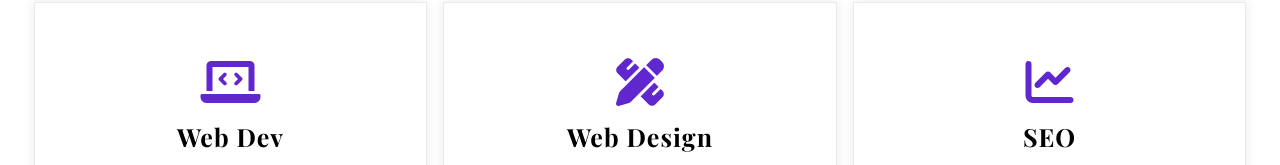
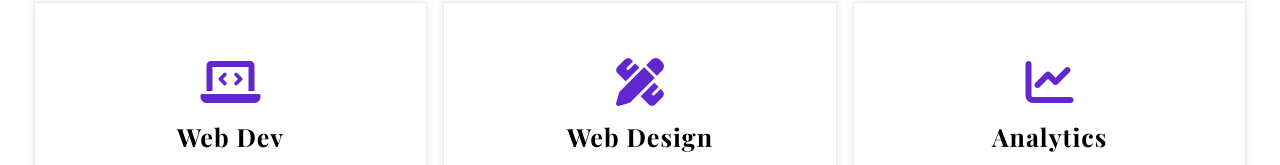
Before and after one commit to MAbdurahman/css-coding-website, a plain HTML site: page index.html in a window 1280 px wide. Shown: the part 763-928 px from the top of the page. Drawn offline with nearby package versions, Linux system fonts and the light colour scheme.

Commit message:
Update SEO to Analytics

```diff
--- a/index.html
+++ b/index.html
@@ -154,7 +154,7 @@
 				</div>
 				<div class="child_service">
 					<i class="fa-solid fa-chart-line"></i>
-					<h3>SEO</h3>
+					<h3>Analytics</h3>
 					<p>
 						Lorem ipsum dolor sit, amet consectetur adipisicing elit. Quo
 						minus totam quaerat eum veniam voluptas recusandae nulla
```
